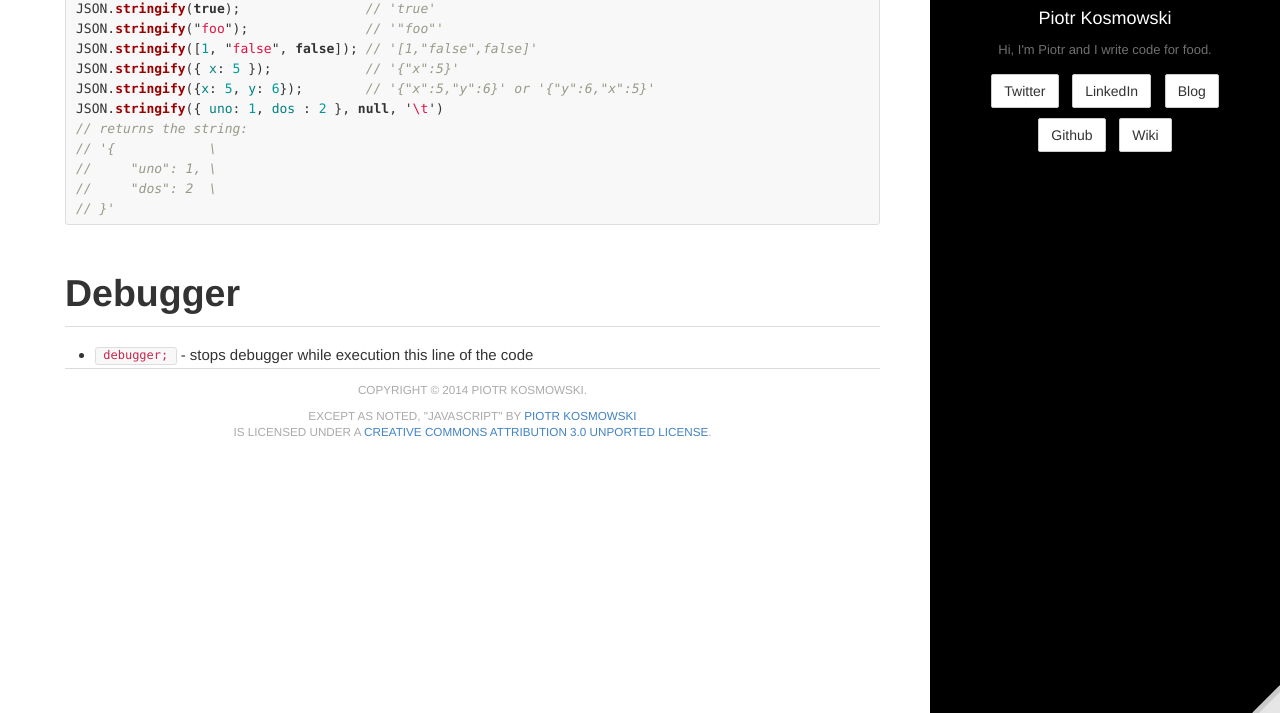
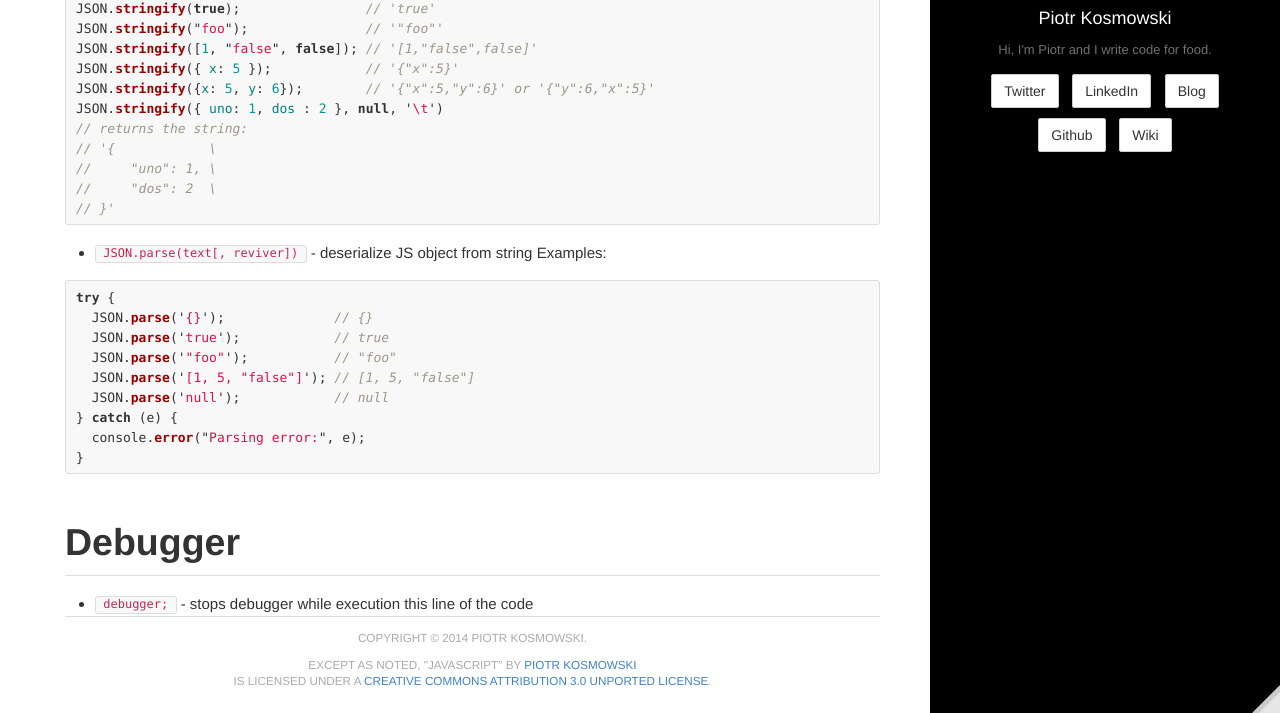
Before and after one commit to kospiotr/kospiotr.github.io, a Jekyll site: the page built from wiki/JS.md, in a window 1280 px wide and 992 px high, cut to the strip 279-992 px from the top of the window. Built offline with Jekyll 4.4.1, drawn with Linux system fonts in a browser that asks for light colours; Markdown is read by kramdown in place of the engine named in the settings.

Commit message:
Update JS.md

````diff
--- a/wiki/JS.md
+++ b/wiki/JS.md
@@ -26,6 +26,21 @@ JSON.stringify({ uno: 1, dos : 2 }, null, '\t')
 // }'
  ```
 
+* `JSON.parse(text[, reviver])` - deserialize JS object from string
+ Examples:
+
+ ```javascript
+try {
+  JSON.parse('{}');              // {}
+  JSON.parse('true');            // true
+  JSON.parse('"foo"');           // "foo"
+  JSON.parse('[1, 5, "false"]'); // [1, 5, "false"]
+  JSON.parse('null');            // null
+} catch (e) {
+  console.error("Parsing error:", e);
+}
+ ```
+
 #Debugger
 
 * `debugger;` - stops debugger while execution this line of the code
````
